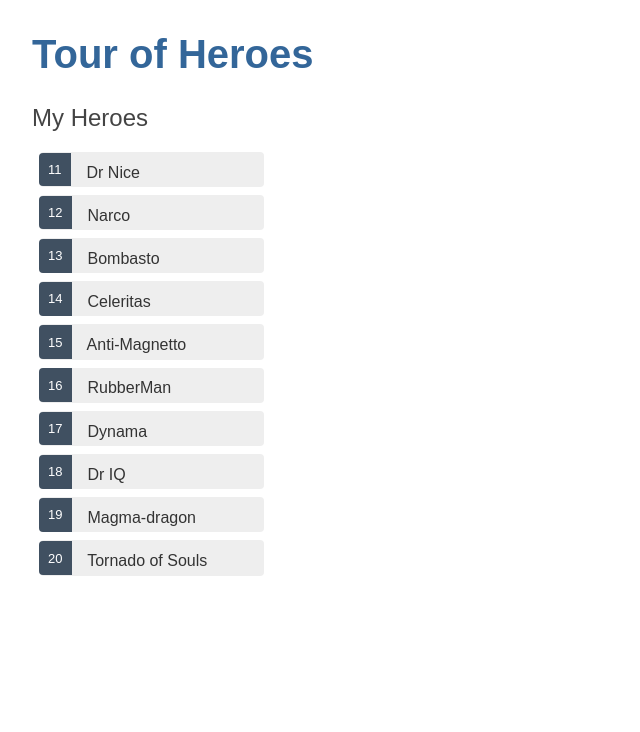
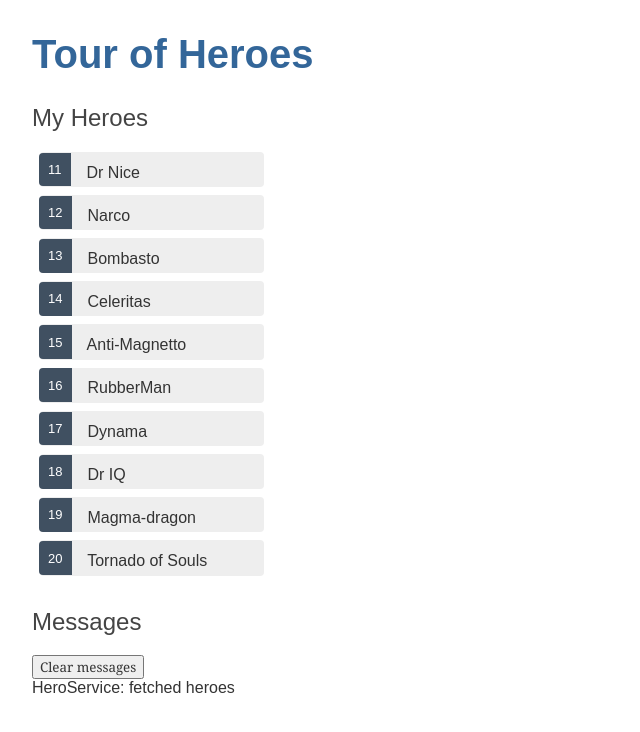
Before and after one commit to Firet/Tour-of-Heroes, an Angular app: page / in a window 1280 px wide. Shown: the top 732 px of the page, without its empty margins (0-640 px from the left). Built offline with nearby package versions, Linux system fonts and the light colour scheme.

Commit message:
Add message component and service

```diff
--- a/src/app/app.component.html
+++ b/src/app/app.component.html
@@ -1,2 +1,3 @@
 <h1>{{title}}</h1>
 <app-heroes></app-heroes>
+<app-messages></app-messages>
--- a/src/app/app.module.ts
+++ b/src/app/app.module.ts
@@ -6,11 +6,13 @@
 import { HeroesComponent } from './heroes/heroes.component';
 import { FormsModule } from '@angular/forms';
 import { HeroDetailComponent } from './hero-detail/hero-detail.component';
+import { MessagesComponent } from './messages/messages.component';
 @NgModule({
   declarations: [
     AppComponent,
     HeroesComponent,
-    HeroDetailComponent
+    HeroDetailComponent,
+    MessagesComponent
   ],
   imports: [
     BrowserModule,
--- a/src/app/hero.service.ts
+++ b/src/app/hero.service.ts
@@ -5,16 +5,18 @@
 import { of } from 'rxjs';
 // @ts-ignore
 import { Observable } from 'rxjs/Observable'
+import { MessageService } from './message.service';
 
 @Injectable({
   providedIn: 'root'
 })
 export class HeroService {
 
-  constructor() { }
+  constructor(private messageService: MessageService) { }
 
   getHeroes(): Observable<Hero[]> {
     const heroes = of(HEROES);
+    this.messageService.add('HeroService: fetched heroes');
     return heroes;
   }
 }
--- /dev/null
+++ b/src/app/message.service.ts
@@ -0,0 +1,16 @@
+import { Injectable } from '@angular/core';
+
+@Injectable({
+  providedIn: 'root',
+})
+export class MessageService {
+  messages: string[] = [];
+
+  add(message: string) {
+    this.messages.push(message);
+  }
+
+  clear() {
+    this.messages = [];
+  }
+}
--- /dev/null
+++ b/src/app/messages/messages.component.html
@@ -0,0 +1,8 @@
+<div *ngIf="messageService.messages.length">
+
+    <h2>Messages</h2>
+    <button class="clear"
+            (click)="messageService.clear()">Clear messages</button>
+    <div *ngFor='let message of messageService.messages'> {{message}} </div>
+
+  </div>
--- /dev/null
+++ b/src/app/messages/messages.component.ts
@@ -0,0 +1,16 @@
+import { Component, OnInit } from '@angular/core';
+import { MessageService } from '../message.service';
+
+@Component({
+  selector: 'app-messages',
+  templateUrl: './messages.component.html',
+  styleUrls: ['./messages.component.less']
+})
+export class MessagesComponent implements OnInit {
+
+  constructor(public messageService: MessageService) {}
+
+  ngOnInit(): void {
+  }
+
+}
```
Also changed, not shown: src/app/messages/messages.component.less (added), 2 other files (tests, documents, lock files or other folders).
